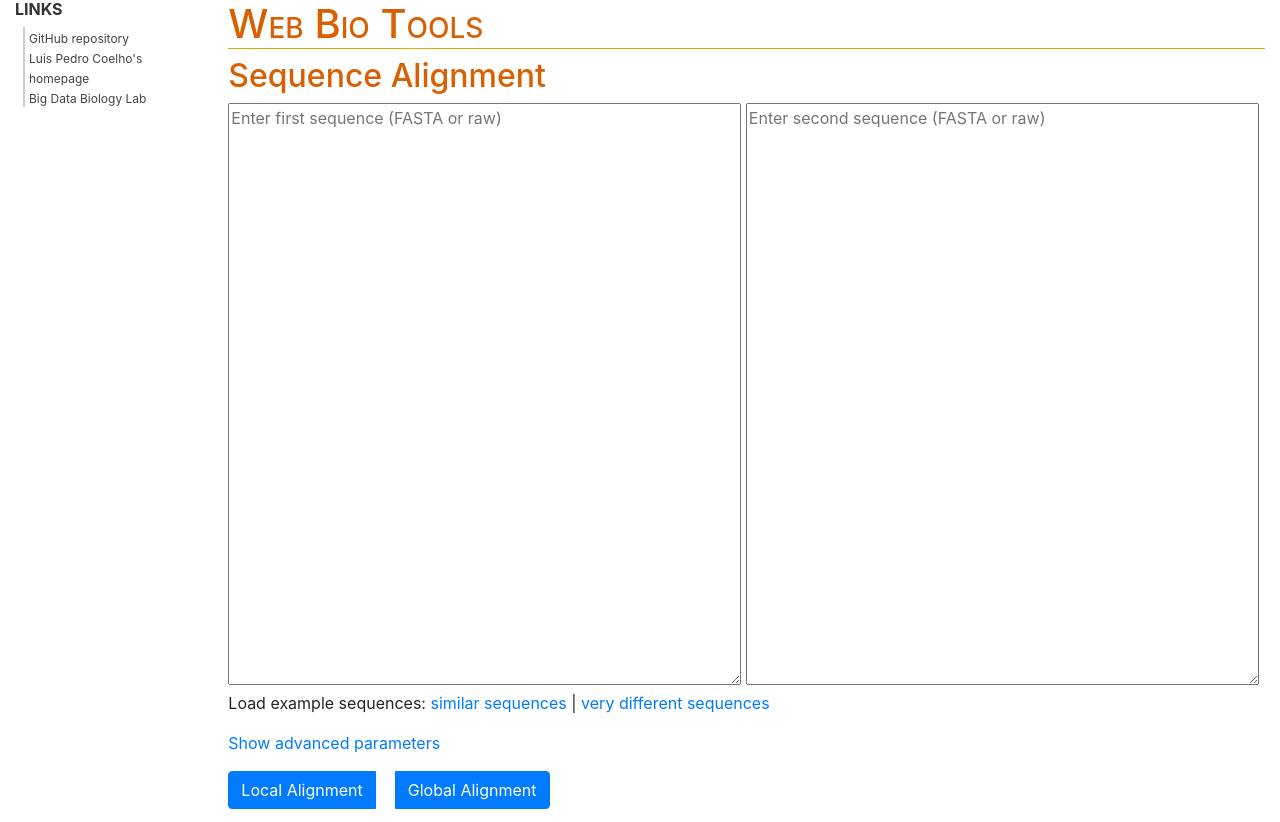
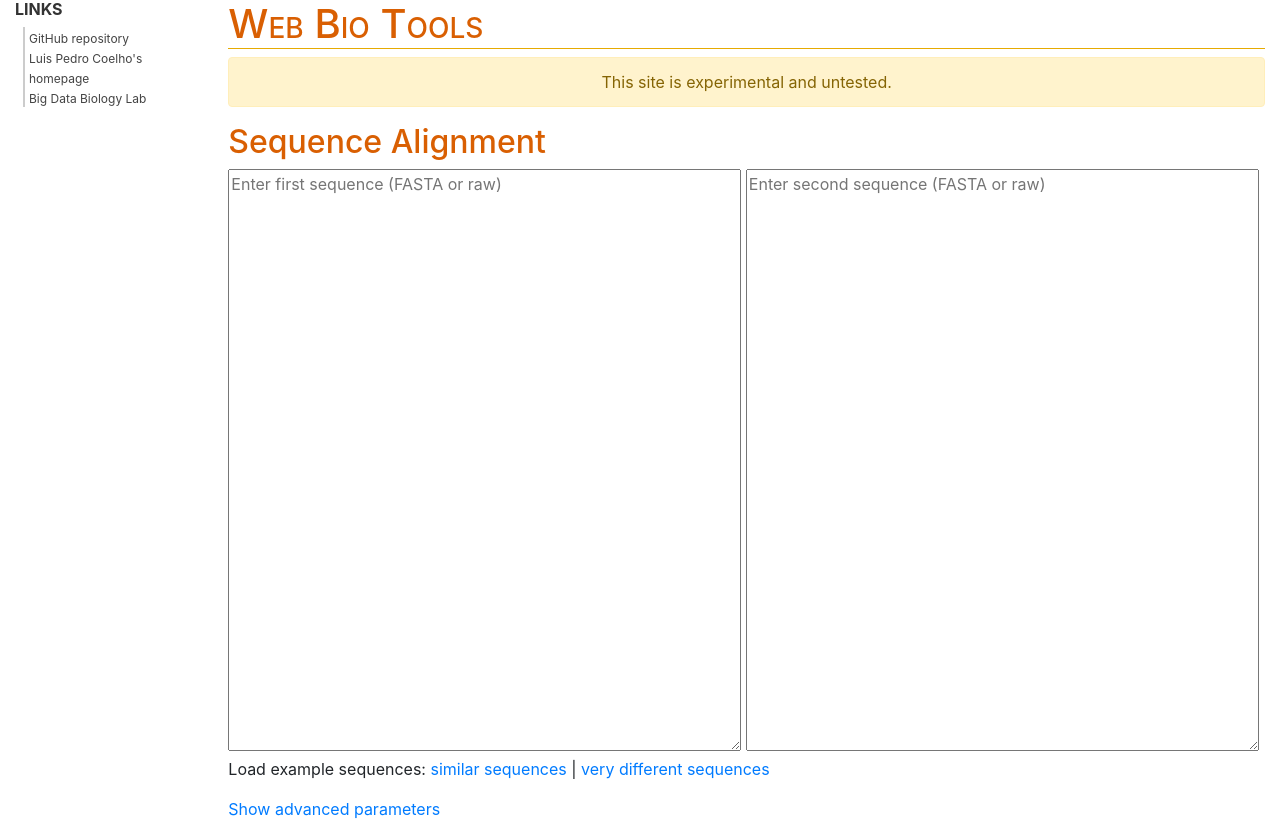
Before and after one commit to luispedro/web-bio-tools, a plain HTML site: page index.html in a window 1280 px wide. Shown: the top 822 px of the page. Drawn offline with nearby package versions, Linux system fonts and the light colour scheme; a script that the page names is missing.

Commit message:
Add experimental warning

```diff
--- a/index.html
+++ b/index.html
@@ -187,6 +187,9 @@
             </div>
             <div class="col">
                 <h1>Web Bio Tools</h1>
+                <div class="alert alert-warning text-center" role="alert">
+                    This site is experimental and untested.
+                </div>
                 <h2>Sequence Alignment</h2>
                 <textarea id="seq1" placeholder="Enter first sequence (FASTA or raw)" rows=24 cols=48></textarea>
                 <textarea id="seq2" placeholder="Enter second sequence (FASTA or raw)" rows=24 cols=48></textarea>
```
Also changed, not shown: 1 other file.
